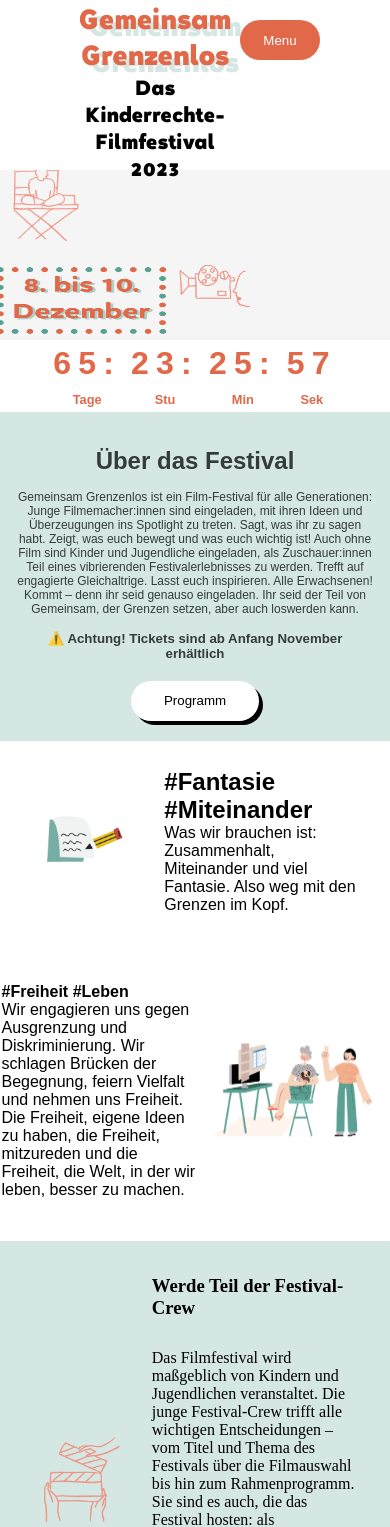
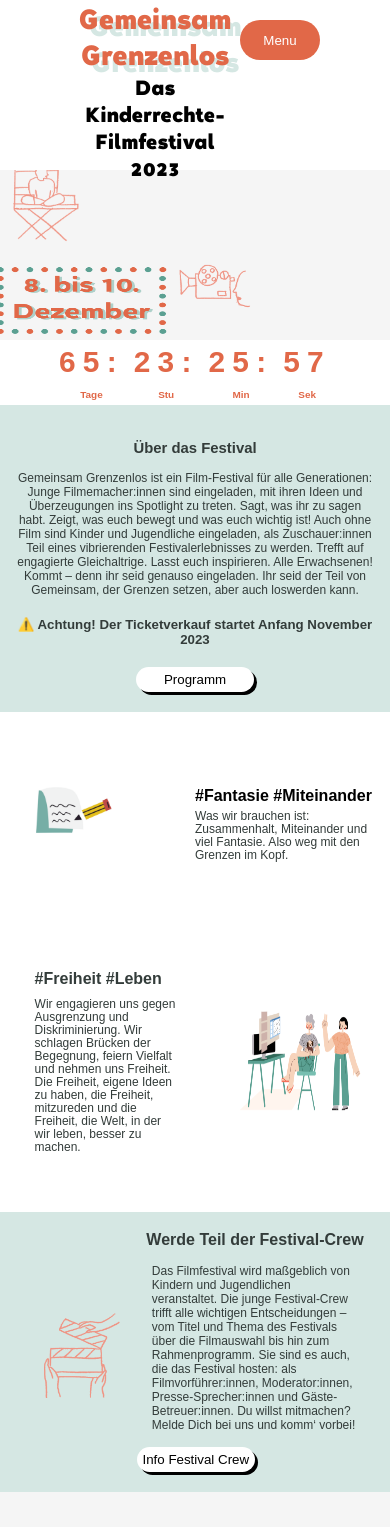
Before and after one commit to JoshRBeck/kijufi-nextjs-latest, a Next.js app: page / in a window 390 px wide. Shown: the top 1527 px of the page. Built offline with nearby package versions, Linux system fonts and the light colour scheme.

Commit message:
"Main Page"

```diff
--- a/src/app/page.module.css
+++ b/src/app/page.module.css
@@ -520,15 +520,16 @@
     font-family: "Halcyon Medium", sans-serif;
     font-weight: 700;
     color: #333c3a;
+    font-size: 0.93019rem;
   }
   .aboutSection p {
+    color: #333c3a;
     text-align: center;
     font-family: "Halcyon Medium", sans-serif;
     font-size: 0.75rem;
+    font-style: normal;
     font-weight: 500;
     line-height: 0.875rem;
-    padding-bottom: 15px;
-    color: #333c3a;
   }
   .aboutSection h5 {
     text-align: center;
@@ -536,6 +537,7 @@
     color: #333c3a;
     padding-bottom: 20px;
     font-family: "Halcyon Medium", sans-serif;
+    padding-top: 20px;
   }
   .programmButtonAboutSection,
   .FilmeinreichungButton,
@@ -545,10 +547,11 @@
     align-items: center;
     border-radius: 2.06075rem;
     background: #fff;
-    width: 8rem;
-    height: 2.5rem;
+    width: 7.375rem;
+    height: 1.5625rem;
+    padding: 0.20875rem 0.28238rem;
     border-style: none;
-    box-shadow: 4px 4px 0px rgb(0 0 0);
+    box-shadow: 3px 3px 0px rgb(0 0 0);
     font-family: "Halcyon Medium", sans-serif;
   }
   .freiheitImageContainer {
@@ -564,46 +567,84 @@
     height: 200px;
     width: auto;
     align-items: center;
-    justify-content: space-evenly;
+    justify-content: space-between;
     background-color: #fff;
+    padding: 5%;
   }
   .freiheitText {
     display: flex;
-    align-items: center;
+    align-items: flex-start;
     flex-direction: column;
     justify-content: center;
     width: 50%;
+    text-align: left;
   }
   .freiheitText h2,
   .freiheitText p,
   .zusammenheitText h4,
   .zusammenheitText p {
     font-family: "Halcyon Medium", sans-serif;
+    margin: 0;
+  }
+  .freiheitText h2 {
+    text-align: left;
+    font-size: 1rem;
+    font-style: normal;
+    font-weight: 700;
+    line-height: normal;
+    padding-top: 25px;
+    padding-bottom: 5px;
+  }
+  .freiheitText p {
+    color: #333c3a;
+    font-family: "Halcyon Medium", sans-serif;
+    font-size: 0.75rem;
+    font-style: normal;
+    font-weight: 500;
+    line-height: 0.80769rem; /* 107.693% */
   }
   .zusammenheitContainer {
     display: flex;
     flex-direction: row;
-    justify-content: space-around;
+    justify-content: space-between;
     height: 300px;
     align-items: center;
     background-color: #fff;
+    padding: 5%;
   }
-
   .zusammenheitImage img {
-    width: 180px;
-    height: 100px;
+    width: 136px;
+    height: 106px;
   }
-
   .zusammenheitText {
     width: 50%;
+    padding: 5%;
+    align-items: flex-start;
+    display: flex;
+    flex-direction: column;
   }
-
+  .zusammenheitText h4 {
+    font-size: 1rem;
+    font-style: normal;
+    font-weight: 700;
+    line-height: normal;
+    font-family: "Halcyon Medium", sans-serif;
+    color: #333c3a;
+    text-align: center;
+    padding-bottom: 10px;
+  }
+  .zusammenheitText p {
+    font-size: 0.75rem;
+    font-style: normal;
+    font-weight: 500;
+    line-height: 0.8125rem;
+    color: #333c3a;
+  }
   .WirSindGrenzenlos1,
   .WirSindGrenzenlos2 {
     height: 50px;
     width: 50px;
   }
-
   .mainPageKontaktContainer {
     display: flex;
     flex-direction: row;
@@ -612,25 +653,42 @@
     background-color: #d5e7e3;
     padding: 5%;
   }
-
   .mainPageKontaktText {
     display: flex;
     flex-direction: column;
-    text-align: left;
+    text-align: center;
   }
-
   .mainPageKontaktText h3 {
-    padding: 15px;
+    font-family: "Halcyon Medium", sans-serif;
+    color: #333c3a;
+    text-align: center;
+    font-size: 1rem;
+    font-style: normal;
+    font-weight: 700;
+    line-height: normal;
   }
-
   .mainPageKontaktImage img {
     padding: 5%;
   }
-
   .mainPageKontaktText p {
     padding: 15px;
+    font-family: "Halcyon Medium", sans-serif;
+    color: #333c3a;
+    font-size: 0.75rem;
+    font-style: normal;
+    font-weight: 500;
+    line-height: 0.875rem;
+    text-align: left;
   }
-
+  .mehrInfoButton {
+    color: #333c3a;
+    text-align: center;
+    font-family: "Halcyon Medium", sans-serif;
+    font-size: 0.75rem;
+    font-style: normal;
+    font-weight: 600;
+    line-height: normal;
+  }
   .mainPageFilmEinreichen {
     display: flex;
     flex-direction: column;
@@ -638,15 +696,24 @@
     text-align: left;
     padding: 5%;
   }
-
   .mainPageFilmEinreichen h4 {
+    color: #333c3a;
     padding: 15px;
+    font-family: "Halcyon Medium", sans-serif;
+    font-size: 1rem;
+    font-style: normal;
+    font-weight: 700;
+    line-height: normal;
   }
-
   .mainPageFilmEinreichen p {
+    color: #333c3a;
     padding: 15px;
+    font-family: "Halcyon Medium", sans-serif;
+    font-size: 0.75rem;
+    font-style: normal;
+    font-weight: 500;
+    line-height: 0.875rem; /* 116.667% */
   }
-
   .FilmeinreichungButton {
     display: flex;
     justify-content: center;
@@ -657,23 +724,17 @@
     height: 2.5rem;
     border-style: none;
     box-shadow: 4px 4px 0px rgb(0 0 0);
+    font-family: "Halcyon Medium", sans-serif;
   }
+  .sponsorsContainer h4 {
+    font-family: "Halcyon Medium", sans-serif;
+    padding-left: 8%;
+    font-size: 1rem;
+    font-style: normal;
+    font-weight: 700;
+    line-height: normal;
+    color: #333c3a;
   }
-/* Common styles */
-
-.garland {
-  background-color: #f5f5f5;
-}
-.downloadButton,
-.mehrInfoButton,
-.filmEinreichenButtonText {
-  background-color: #e16848;
-  border-radius: 25px;
-  color: #fff;
-  font-size: 1.2em;
-  padding: 10px;
-}
-/* Countdown styling */
   .countdownWrapper {
     display: flex;
     justify-content: center;
@@ -683,7 +744,7 @@
     text-align: center;
   }
   .countdownNumber {
-  font-size: 2em;
+    font-size: 1.86569rem;
     font-weight: bold;
     color: #e16848;
     padding: 5px;
@@ -694,7 +755,7 @@
     font-family: "Halcyon Medium", sans-serif;
   }
   .countdownText {
-  font-size: 0.8em;
+    font-size: 0.62188rem;
     color: #e16848;
     padding: 5px;
     text-align: center;
@@ -702,3 +763,18 @@
     font-style: normal;
     font-family: "Halcyon Medium", sans-serif;
   }
+}
+/* Common styles */
+
+.garland {
+  background-color: #f5f5f5;
+}
+.downloadButton,
+.filmEinreichenButtonText {
+  background-color: #e16848;
+  border-radius: 25px;
+  color: #fff;
+  font-size: 1.2em;
+  padding: 10px;
+}
+/* Countdown styling */
--- a/src/app/page.tsx
+++ b/src/app/page.tsx
@@ -69,7 +69,7 @@ export default function Home() {
             der Grenzen setzen, aber auch loswerden kann.
           </p>
           <h5 className={styles.aboutWarning}>
-            ⚠️ Achtung! Tickets sind ab Anfang November erhältlich
+            ⚠️ Achtung! Der Ticketverkauf startet Anfang November 2023
           </h5>
           <button type="button" className={styles.programmButtonAboutSection}>
             <Link href="/programm">Programm</Link>
@@ -85,7 +85,7 @@ export default function Home() {
             />
           </div>
           <div className={styles.freiheitText}>
-            <h2> #Fantasie #Miteinander</h2>
+            <h2>#Fantasie #Miteinander</h2>
             <p>
               Was wir brauchen ist: Zusammenhalt, Miteinander und viel Fantasie.
               Also weg mit den Grenzen im Kopf.
@@ -188,7 +188,7 @@ export default function Home() {
         </div>
         <div className={styles.sponsorsContainer}>
           <h4 className={styles.sponsorHeading}>
-            Unsere Partner und Sponsoren
+            Unsere Partner
           </h4>
           {/* <CarouselComponent /> */}
           <Image
```
Lines whose indentation alone changed are shown as unchanged.
